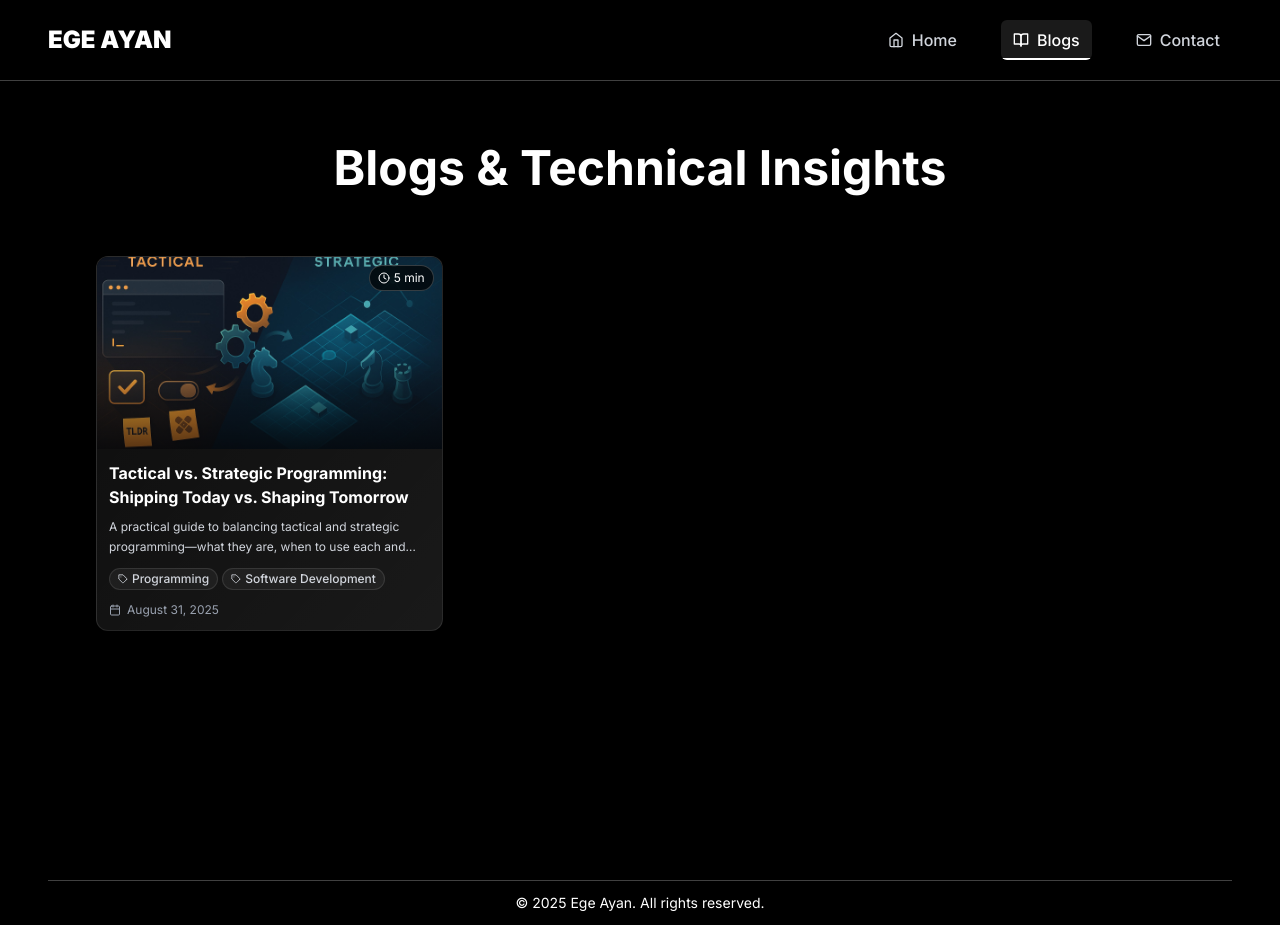
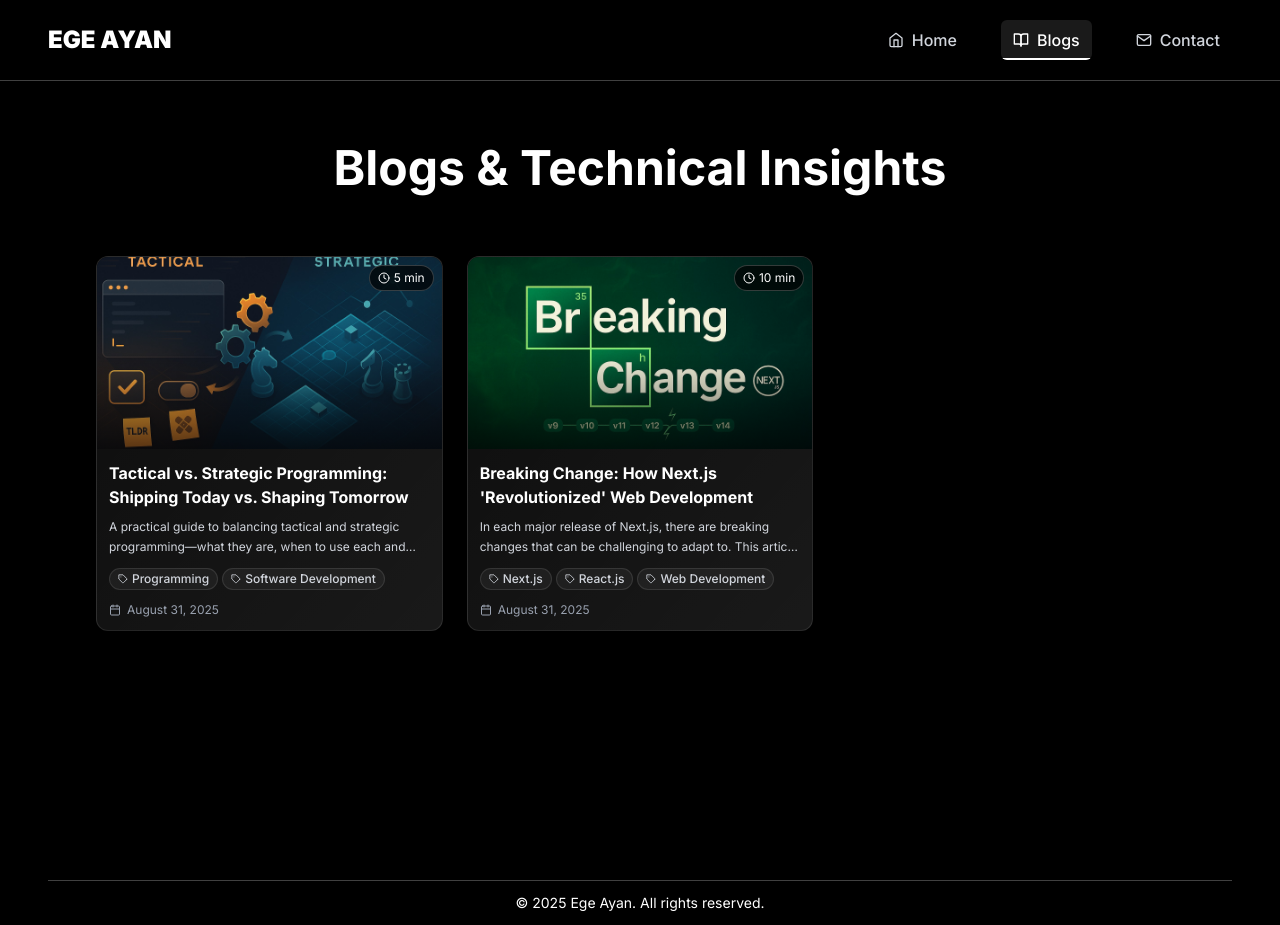
Before and after one commit to ege-ayan/personal-website, a Next.js app: page /blogs in a window 1280 px wide. Built offline with nearby package versions, Linux system fonts and the light colour scheme.

Commit message:
update sitemap

```diff
--- a/contents/blogs.ts
+++ b/contents/blogs.ts
@@ -10,4 +10,14 @@
     tags: ["Programming", "Software Development"],
     image: "/images/blogs/tactical-vs-strategic-programming.jpg",
   },
+  {
+    title: "Breaking Change: How Next.js 'Revolutionized' Web Development",
+    description:
+      "In each major release of Next.js, there are breaking changes that can be challenging to adapt to. This article will guide you through the process of updating your codebase to the latest version of Next.js.",
+    readTime: "10 min",
+    publishedAt: "2025-08-31",
+    href: "/blogs/nextjs-breaking-change",
+    tags: ["Next.js", "React.js", "Web Development"],
+    image: "/images/blogs/nextjs-breaking-change.jpg",
+  },
 ];
```
Also changed, not shown: app/blogs/nextjs-breaking-changes/page.tsx (added), public/images/blogs/nextjs-breaking-change.jpg (added), 1 other file (tests, documents, lock files or other folders).
